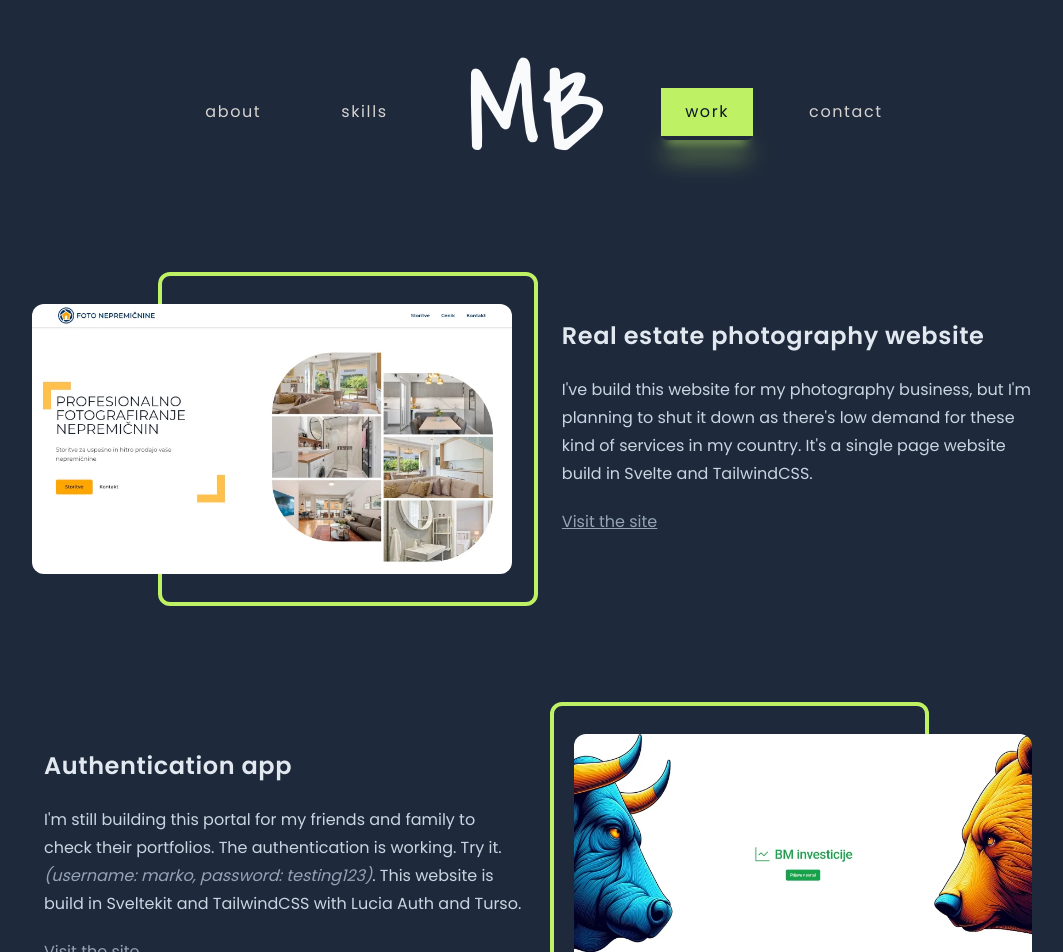
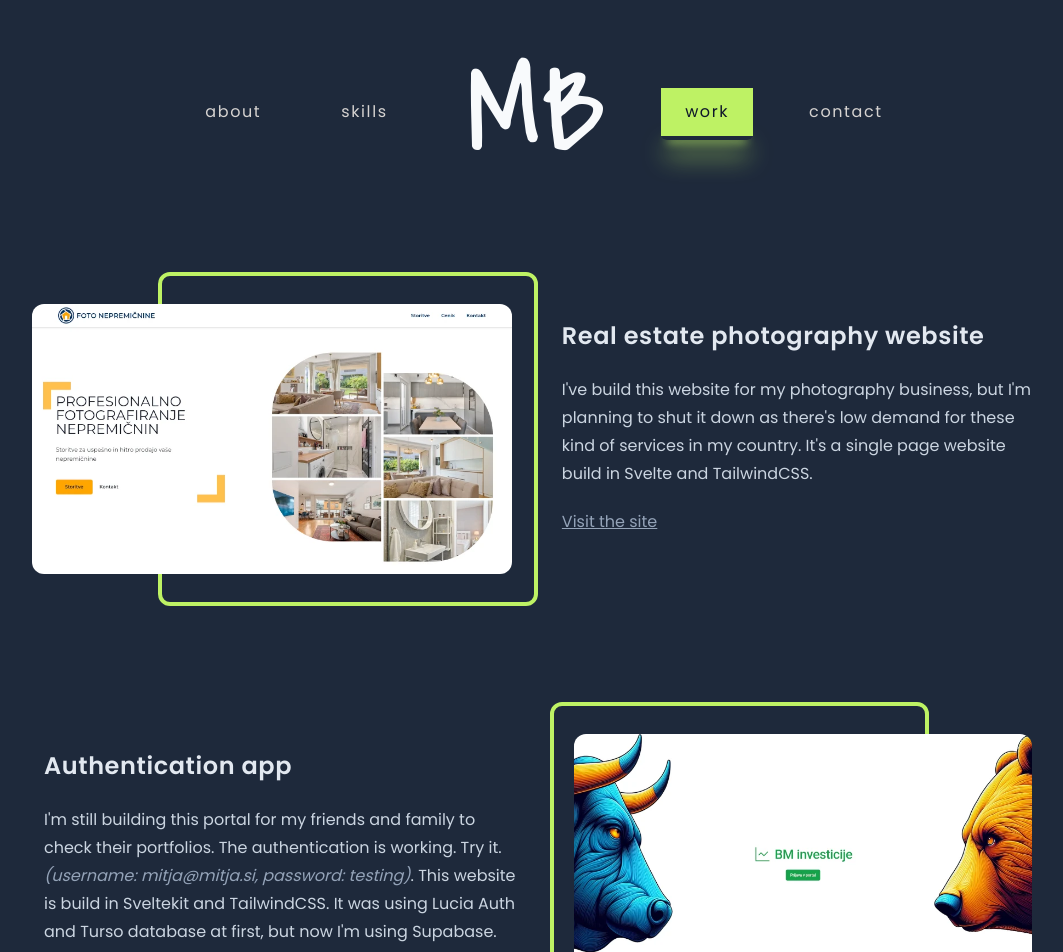
Before and after one commit to markoskace1/my-portfolio, a SvelteKit app: page /work in a window 1280 px wide. Shown: the top 952 px of the page, without its empty margins (96-1159 px from the left). Built offline with nearby package versions, Linux system fonts and the light colour scheme.

Commit message:
Changed the Auth app content on Work page

```diff
--- a/src/routes/work/+page.svelte
+++ b/src/routes/work/+page.svelte
@@ -162,8 +162,9 @@
 			<p>
 				I'm still building this portal for my friends and family to check their portfolios. The
 				authentication is working. Try it. <i class="text-slate-400"
-					>(username: marko, password: testing123)</i
-				>. This website is build in Sveltekit and TailwindCSS with Lucia Auth and Turso.
+					>(username: mitja@mitja.si, password: testing)</i
+				>. This website is build in Sveltekit and TailwindCSS. It was using Lucia Auth and Turso
+				database at first, but now I'm using Supabase.
 			</p>
 			<a href="https://bm-investments.netlify.app/" target="_blank">Visit the site</a>
 		</div>
```
